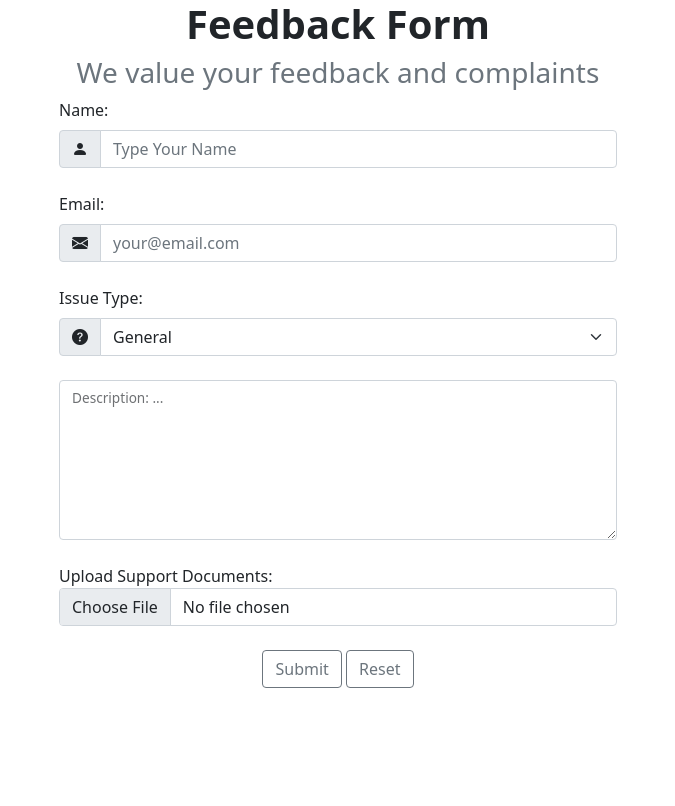
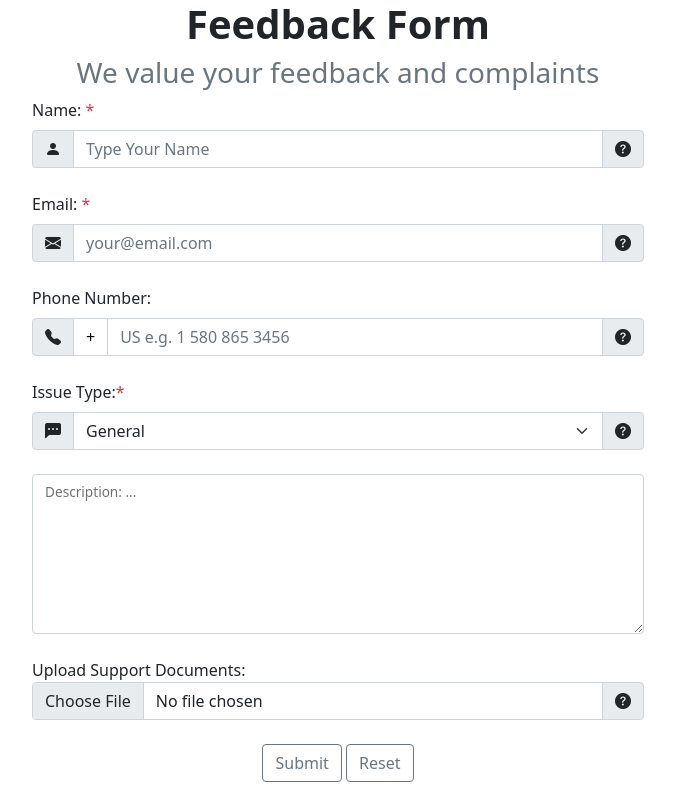
Before and after one commit to DJMax2007/M-squared, a Flask app: template templates/feedback.html in a window 1280 px wide. Shown: the whole page, without its empty margins (302-977 px from the left). Before the commit the page ends 688 px from the top, so only its background shows below. Run offline with Flask 3, Linux system fonts and the light colour scheme; the template is opened without the code that fills it, so the values that code supplies are empty; some libraries are stand-ins or nearby versions.

Commit message:
template revised

```diff
--- a/templates/feedback.html
+++ b/templates/feedback.html
@@ -8,34 +8,73 @@
     <link rel="stylesheet" href="/static/feedback.css" />
   </head>
   <body>
-    <h1 class="text-center fw-bold fs-1">Feedback Form</h2>
-    <h3 class="text-center text-secondary">We value your feedback and complaints</h3>
+    <div class="text-center">
+      <h1 class="fw-bold fs-1">Feedback Form</h2>
+      <h3 class="text-secondary">We value your feedback and complaints</h3>
+    </div>
 
-    <div class="container-lg justify-content-center d-flex align-items-center">
-      <div class="col-lg-6">
+    <div class="container-fluid justify-content-center d-flex align-items-center">
+      <div class="col-12 col-sm-10 col-md-8 col-lg-6 px-2">
         <form>
 
-          <label for="name" class="form-label">Name:</label>
+          <label for="name" class="form-label">
+            Name: <span class="text-danger" data-bs-toggle="tooltip" data-bs-placement="top" title="Required">*</span>
+          </label>
           <div class="input-group mb-4">
             <span class="input-group-text"><i class="bi bi-person-fill"></i></span>
             <input type="text" id="name" class="form-control" placeholder="Type Your Name" />
+            <span class="input-group-text">
+              <span class="info" data-bs-placement="bottom" title="Type in your First and Last Name">
+                <i class="bi bi-question-circle-fill"></i>
+              </span>
+            </span>
           </div>
 
-          <label for="email" class="form-label">Email:</label>
+          <label for="email" class="form-label">
+            Email: <span class="text-danger" data-bs-toggle="tooltip" data-bs-placement="top" title="Required">*</span>
+          </label>
           <div class="input-group mb-4">
             <span class="input-group-text"><i class="bi bi-envelope-fill"></i></span>
             <input type="email" id="email" class="form-control" placeholder="your@email.com" />
+            <span class="input-group-text">
+              <span class="info" data-bs-placement="bottom" title="Type in your email address">
+                <i class="bi bi-question-circle-fill"></i>
+              </span>
+            </span>
           </div>
 
-          <label for="issue" class="form-label">Issue Type:</label>
+          <label for="phone" class="form-label">
+            Phone Number:
+          </label>
           <div class="input-group mb-4">
-            <span class="input-group-text"><i class="bi bi-question-circle-fill"></i></span>
+            <span class="input-group-text"><i class="bi bi-telephone-fill"></i></span>
+            <span class="input-group-text" style="background-color: white; color: black;">
+              +
+            </span>
+            <input type="tel" class="form-control" id="phone" placeholder="US e.g. 1 580 865 3456"/>
+            <span class="input-group-text">
+              <span class="info" data-bs-placement="bottom" title="Enter your full phone number including area code">
+                <i class="bi bi-question-circle-fill"></i>
+              </span>
+            </span>
+          </div>
+
+          <label for="issue" class="form-label">
+            Issue Type:<span class="text-danger" data-bs-toggle="tooltip" data-bs-placement="top" title="Required">*</span>
+          </label>
+          <div class="input-group mb-4">
+            <span class="input-group-text"><i class="bi bi-chat-left-dots-fill"></i></span>
             <select class="form-select" id="issue">
               <option value="general">General</option>
               <option value="complaint">Complaint</option>
               <option value="information_request">Information Request</option>
               <option value="other">Other</option>
             </select>
+            <span class="input-group-text">
+              <span class="info" data-bs-placement="bottom" title="Pick the type of issue you are reporting">
+                <i class="bi bi-question-circle-fill"></i>
+              </span>
+            </span>
           </div>
 
           <div class="mb-4 form-floating">
@@ -46,7 +85,12 @@
 
           <div class="mb-4">
             <label for="upload"><span class="form-label">Upload Support Documents:</span></label>
-            <input class="form-control" type="file" id="upload">
+            <div class="d-flex input-group">
+              <input class="form-control" type="file" id="upload">
+              <span class="input-group-text info" data-bs-toggle="tooltip" data-bs-placement="bottom" title="Upload a file relevant to the issue.">
+                <i class="bi bi-question-circle-fill"></i>
+              </span>
+            </div>
           </div>
 
           <div class="mb-4 text-center">
@@ -57,6 +101,16 @@
       </div>
     </div>
 
+    <script>
+      const countryCodeSelect = document.getElementById('country-code');
+      const phoneInput = document.getElementById('phone');
+      countryCodeSelect.addEventListener('change', () => {
+        const selectedOption = countryCodeSelect.options[countryCodeSelect.selectedIndex];
+        phoneInput.placeholder = selectedOption.getAttribute('data-placeholder') || 'Enter phone number';
+      });
+      countryCodeSelect.dispatchEvent(new Event('change'));
+    </script>
+
     <script src="https://cdn.jsdelivr.net/npm/bootstrap@5.3.7/dist/js/bootstrap.bundle.min.js" integrity="sha384-ndDqU0Gzau9qJ1lfW4pNLlhNTkCfHzAVBReH9diLvGRem5+R9g2FzA8ZGN954O5Q" crossorigin="anonymous"></script>
   </body>
   </body>
```
